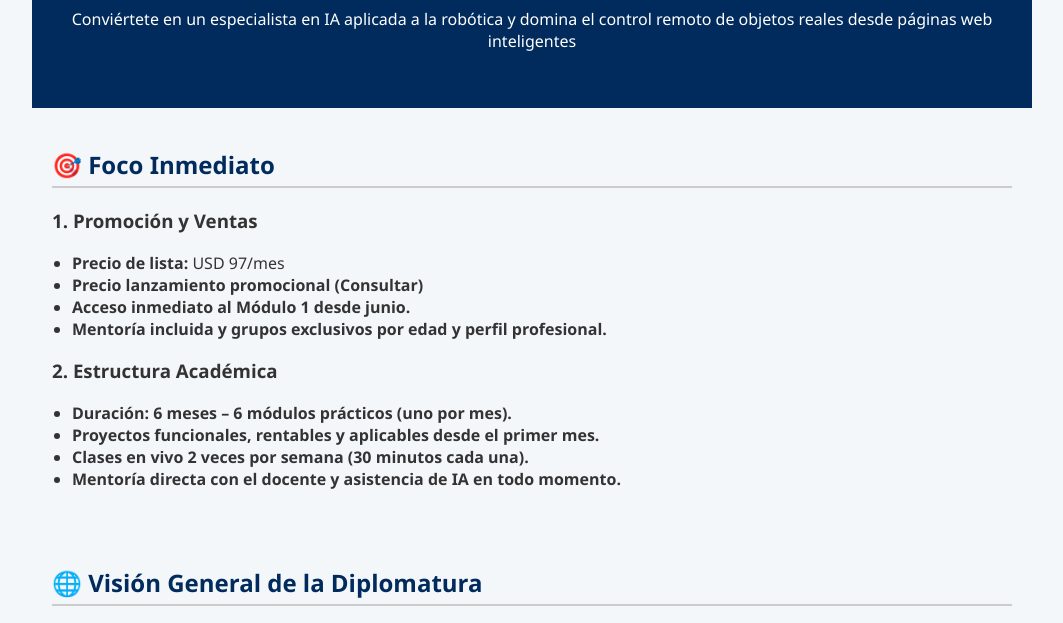
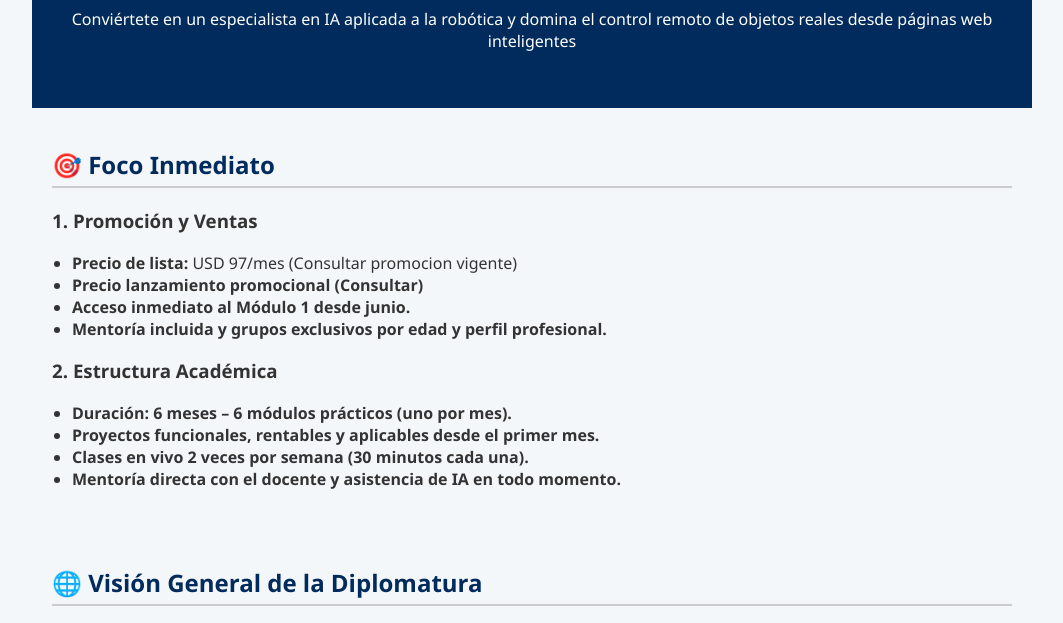
Before and after one commit to lasemillaonline/D50-01, a plain HTML site: page index.html in a window 1280 px wide. Shown: the part 153-776 px from the top of the page, without its empty margins (108-1171 px from the left). Drawn offline with Linux system fonts and the light colour scheme.

Commit message:
Update index.html

```diff
--- a/index.html
+++ b/index.html
@@ -77,7 +77,7 @@
     <h2>🎯 Foco Inmediato</h2>
     <h3>1. Promoción y Ventas</h3>
     <ul>
-      <li><strong>Precio de lista:</strong> USD 97/mes</li>
+      <li><strong>Precio de lista:</strong> USD 97/mes (Consultar promocion vigente) </li>
       <li><strong>Precio lanzamiento promocional (Consultar)</li>
       <li>Acceso inmediato al Módulo 1 desde junio.</li>
       <li>Mentoría incluida y grupos exclusivos por edad y perfil profesional.</li>
```
